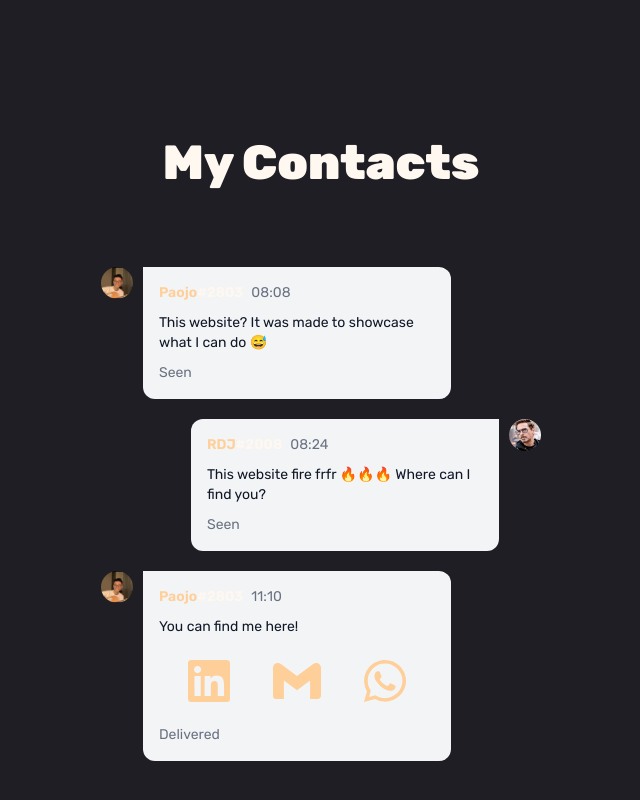
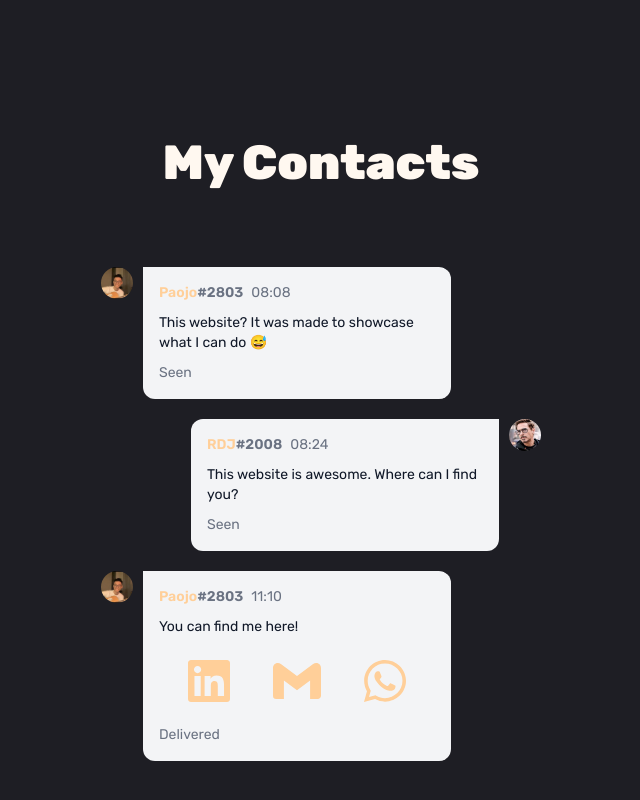
Before and after one commit to Sajojo/myportfolio, a React (Vite) app: page /home in a window 1280 px wide. Shown: the part 8010-8810 px from the top of the page, without its empty margins (319-959 px from the left). Built offline with nearby package versions, Linux system fonts and the light colour scheme.

Commit message:
Changed Ctc stuff

```diff
--- a/src/subassets/Contact.jsx
+++ b/src/subassets/Contact.jsx
@@ -44,7 +44,7 @@ const Contact = () => {
                 <span className="text-sm font-semibold text-[#FFCF99] mr-0">
                   Paojo
                 </span>
-                <span className="text-sm font-semibold text-[#FFF8F0]">
+                <span className="text-sm font-semibold text-gray-500 dark:text-[#FFF8F0]">
                   #2803
                 </span>
                 <span className="text-sm font-normal text-gray-500 dark:text-gray-400">
@@ -73,7 +73,7 @@ const Contact = () => {
                 <span className="text-sm font-semibold text-[#FFCF99] mr-0">
                   RDJ
                 </span>
-                <span className="text-sm font-semibold text-[#FFF8F0]">
+                <span className="text-sm font-semibold text-gray-500 dark:text-[#FFF8F0]">
                   #2008
                 </span>
                 <span className="text-sm font-normal text-gray-500 dark:text-gray-400">
@@ -81,7 +81,7 @@ const Contact = () => {
                 </span>
               </div>
               <p className="text-sm font-normal py-2.5 text-gray-900 dark:text-white">
-                This website fire frfr 🔥🔥🔥 Where can I find you?
+                This website is awesome. Where can I find you?
               </p>
               <span className="text-sm font-normal text-gray-500 dark:text-gray-400">
                 Seen
@@ -112,7 +112,7 @@ const Contact = () => {
                 <span className="text-sm font-semibold text-[#FFCF99] mr-0">
                   Paojo
                 </span>
-                <span className="text-sm font-semibold text-[#FFF8F0]">
+                <span className="text-sm font-semibold text-gray-500 dark:text-[#FFF8F0]">
                   #2803
                 </span>
                 <span className="text-sm font-normal text-gray-500 dark:text-gray-400">
```
